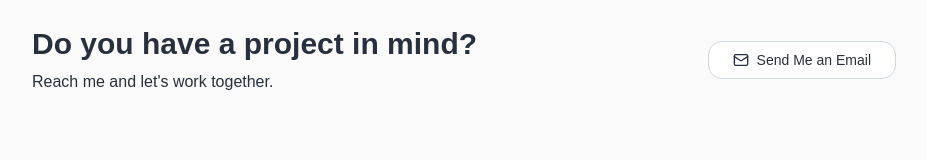
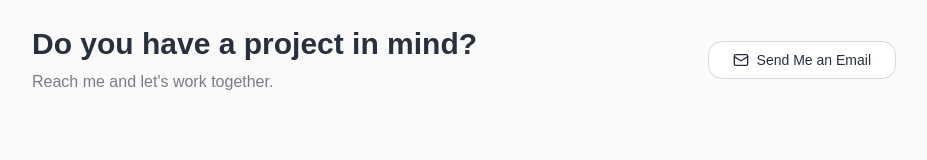
Before and after one commit to figueroaignacio/portfolio, a React (Vite) app: page / in a window 1280 px wide. Shown: the part 1327-1487 px from the top of the page, without its empty margins (176-1103 px from the left). Built offline with nearby package versions, Linux system fonts and the light colour scheme; a web font is replaced by a local one.

Commit message:
style: change text color

```diff
--- a/src/components/CallToAction.tsx
+++ b/src/components/CallToAction.tsx
@@ -12,7 +12,7 @@ export function CallToAction() {
       className="flex items-center justify-between py-12">
       <div className="space-y-2">
         <h3 className="text-3xl font-bold">{t("components.callToAction.title")}</h3>
-        <h4>{t("components.callToAction.subtitle")}</h4>
+        <h4 className="text-muted-foreground">{t("components.callToAction.subtitle")}</h4>
       </div>
       <div>
         <a
```
